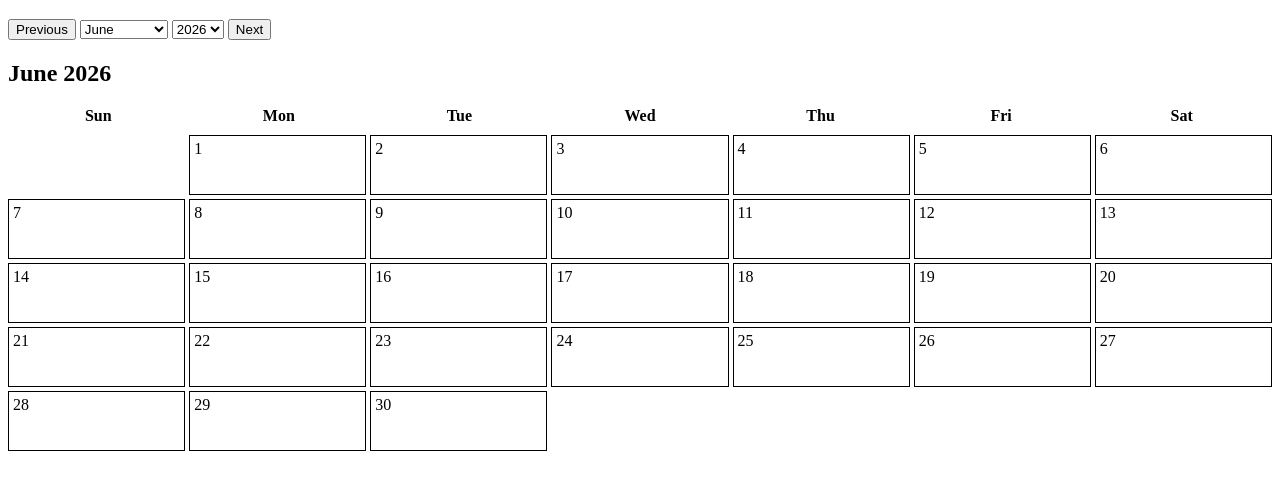
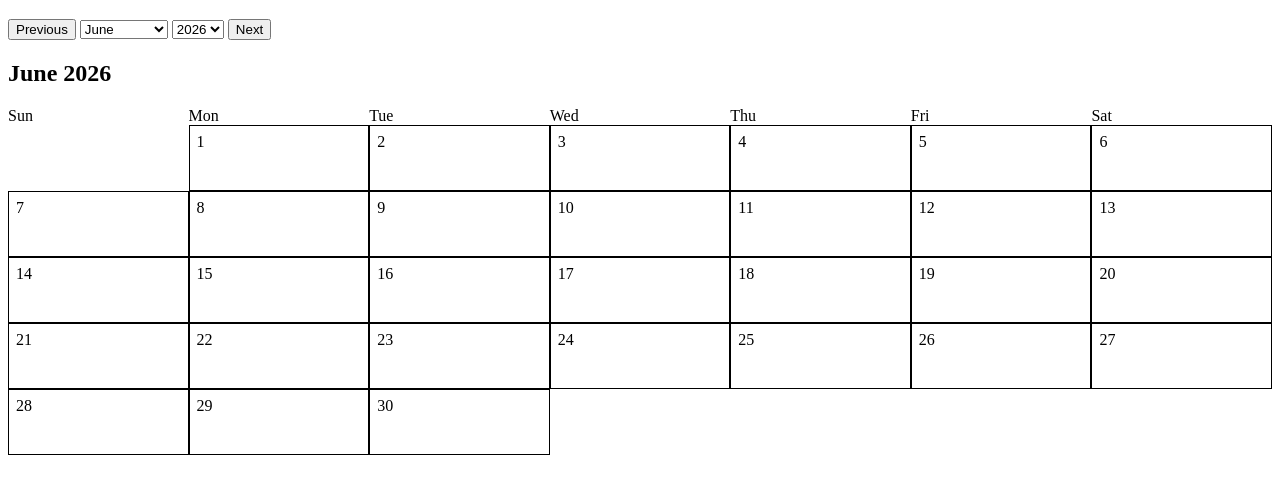
Before and after one commit to Darkidd77/days-calendar, a website with bundled scripts: page index.html in a window 1280 px wide. Shown: the part 61-554 px from the top of the page. Built offline with nearby package versions, Linux system fonts and the light colour scheme.

Commit message:
remove dead codes and move calendar style from js to css file

```diff
--- a/index.html
+++ b/index.html
@@ -3,9 +3,8 @@
   <head>
     <meta charset="UTF-8">
     <meta name="viewport" content="width= device-width, initial-scale=1.0">
+    <link rel="stylesheet" href="./style.css">
     <title>Days Calendar</title>
-    <!-- <script type="module" src="common.mjs"></script>-->
-
   </head>
   <body>
     <h1>Days Calendar</h1>
--- /dev/null
+++ b/style.css
@@ -0,0 +1,15 @@
+.calendar-header {
+  display: grid;
+  grid-template-columns: repeat(7, 1fr);
+}
+
+.calendar-grid {
+  display: grid;
+  grid-template-columns: repeat(7, 1fr);
+}
+
+.day-cell {
+  border: 1px solid black;
+  min-height: 50px;
+  padding: 7px;
+}
--- a/web.mjs
+++ b/web.mjs
@@ -1,9 +1,3 @@
-// This is a placeholder file which shows how you can access functions and data defined in other files.
-// It can be loaded into index.html.
-// Note that when running locally, in order to open a web page which uses modules, you must serve the directory over HTTP e.g. with https://www.npmjs.com/package/http-server
-// You can't open the index.html file using a file:// URL.
-
-import { getGreeting } from "./common.mjs";
 import daysData from "./days.json" with { type: "json" };
 const months = [
   "January",
@@ -24,29 +18,26 @@ let currentYear;
 function renderCalendar(month, year) {
   const calendar = document.querySelector("#calendar");
   const weekDays = ["Sun", "Mon", "Tue", "Wed", "Thu", "Fri", "Sat"];
-  const firstDay = new Date(year, month, 1);
-  const daysInMonth = new Date(year, month + 1, 0).getDate();
+  const firstDay = new Date(Date.UTC(year, month, 1));
+  const firstDayOfWeek = firstDay.getUTCDay();
+  const daysInMonth = new Date(Date.UTC(year, month + 1, 0)).getUTCDate();
 
   calendar.innerHTML = `<h2>${months[month]} ${year}</h2>`;
   const headerRow = document.createElement("div");
-  headerRow.style.display = "grid";
-  headerRow.style.gridTemplateColumns = "repeat(7, 1fr)";
-  headerRow.style.marginBottom = "10px";
+  headerRow.classList.add("calendar-header");
   weekDays.forEach((day) => {
     const dayCell = document.createElement("span");
     dayCell.textContent = day;
-    dayCell.style.textAlign = "center";
-    dayCell.style.fontWeight = "bold";
+    dayCell.classList.add("weekday");
     headerRow.appendChild(dayCell);
   });
+
   calendar.appendChild(headerRow);
   const grid = document.createElement("div");
-  grid.style.display = "grid";
-  grid.style.gridTemplateColumns = "repeat(7, 1fr)";
-  grid.style.gap = "4px";
+  grid.classList.add("calendar-grid");
+  calendar.appendChild(grid);
 
-  calendar.appendChild(grid);
-  for (let i = 0; i < firstDay.getDay(); i++) {
+  for (let i = 0; i < firstDayOfWeek; i++) {
     const emptyCell = document.createElement("div");
     emptyCell.textContent = "";
     grid.appendChild(emptyCell);
@@ -55,9 +46,7 @@ function renderCalendar(month, year) {
   for (let day = 1; day <= daysInMonth; day++) {
     const dayCell = document.createElement("div");
     dayCell.textContent = day;
-    dayCell.style.border = "1px solid black";
-    dayCell.style.minHeight = "50px";
-    dayCell.style.padding = "4px";
+    dayCell.classList.add("day-cell");
     grid.appendChild(dayCell);
   }
 }
```
